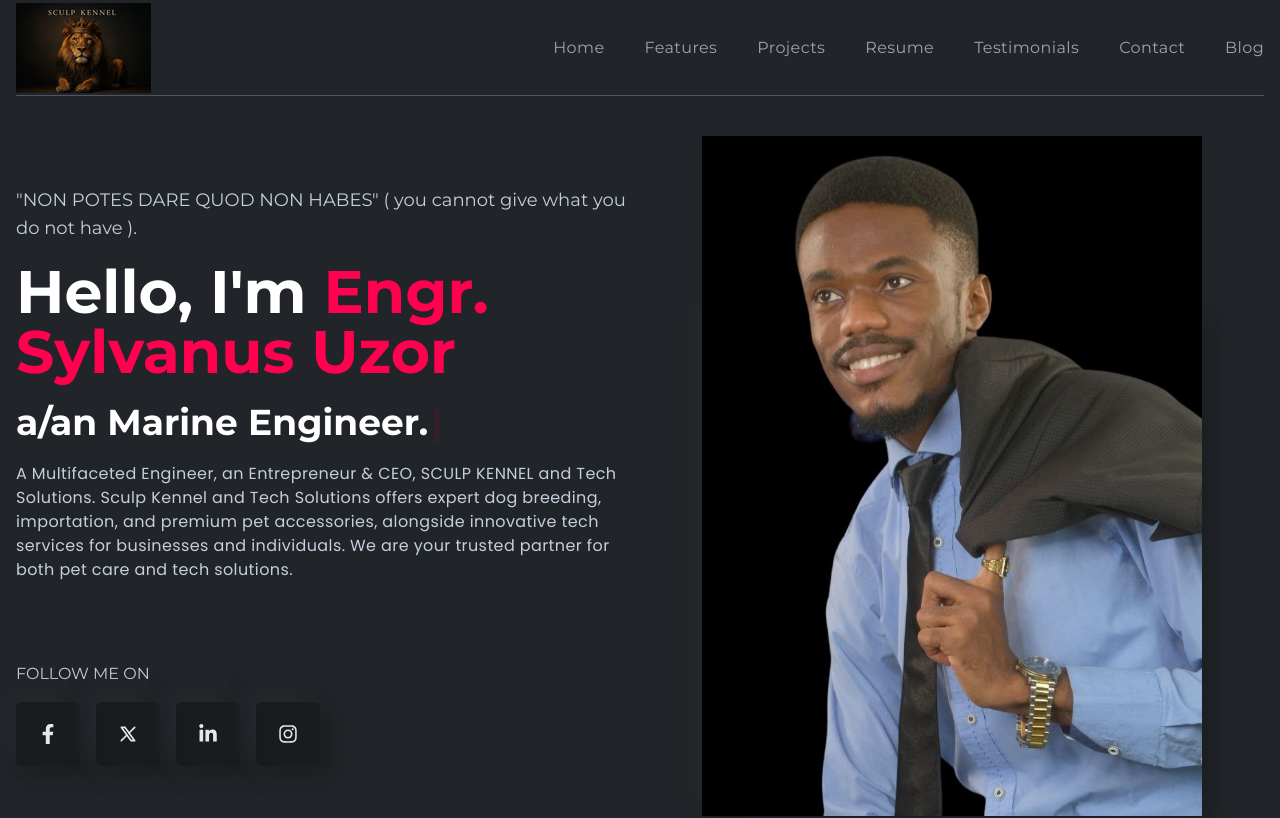
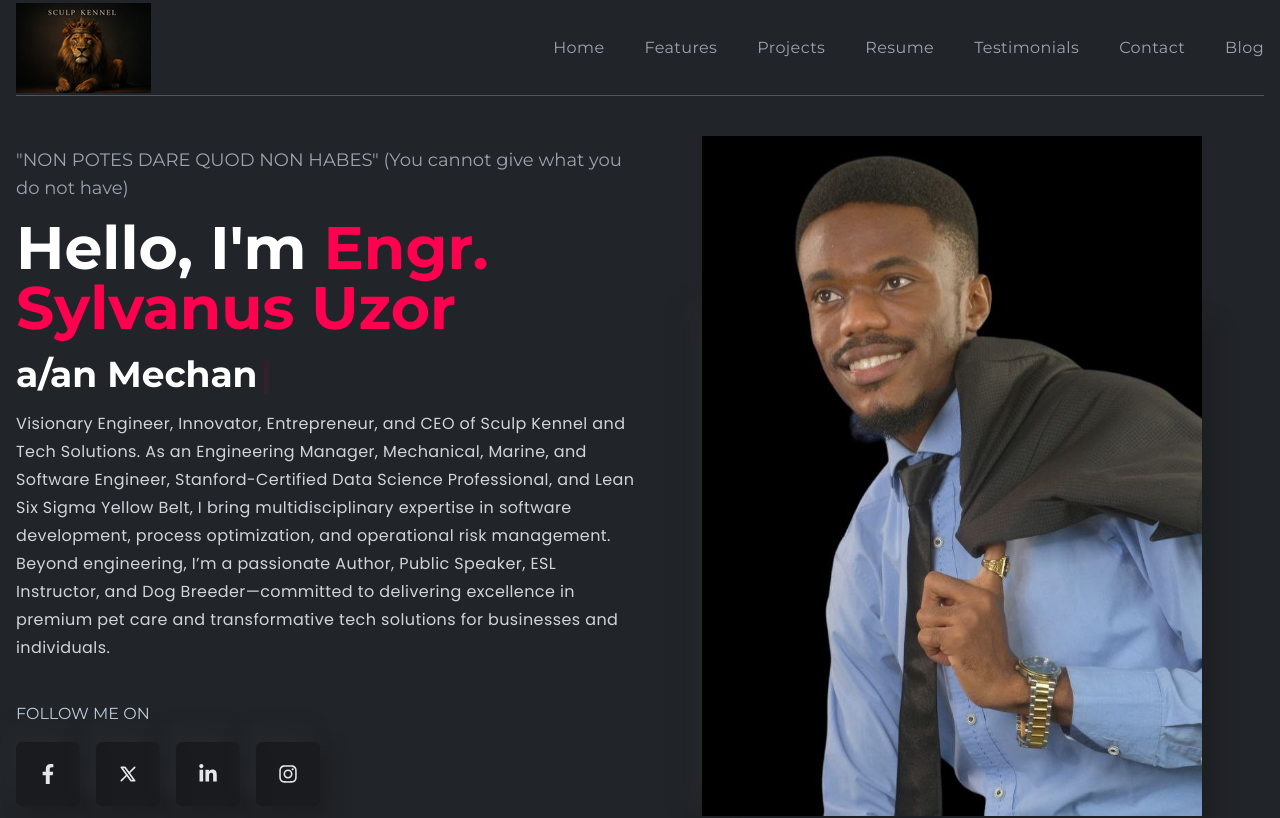
Before and after one commit to Emperoar0147/my-portfolio, a React (Create React App) app: page /blog/1 in a window 1280 px wide. Shown: the top 818 px of the page. Built offline with nearby package versions, Linux system fonts and the light colour scheme.

Commit message:
Updated banner paragraph with refined branding text

```diff
--- a/src/components/banner/LeftBanner.js
+++ b/src/components/banner/LeftBanner.js
@@ -1,43 +1,55 @@
-import React from 'react'
+import React from 'react';
 import { useTypewriter, Cursor } from "react-simple-typewriter";
 import Media from './Media';
 
 const LeftBanner = () => {
   const [text] = useTypewriter({
-      words: ["Engineering Manager", "Mechanical Engineer.", "Marine Engineer.",
-        "Software Engineer.", "OSH (Occupational Safety and Health) Certified Practitioner.",
-        "Lean Six Sigma Yellow Belt Certified Practitioner.", "Stanford-Certified Data Science Professional (Precision Medicine Focus)– Department of Genetics, Stanford University.",
-        "Academic Researcher.", "Process Optimization Researcher.", "Project Management Analyst.", "Operational Risk Analyst.", "Authur.", "Public Speaker.",
-        "Blog Writer / Technical Writer.", "ESL Teacher / Instructor.", "Dog Lover & Breeder @ Sculp Kennel.",
-        "Brand Developer (Sculp Kennel and Tech Solutions)", "Crypto Enthusiast."],
+    words: [
+      "Engineering Manager",
+      "Mechanical Engineer",
+      "Marine Engineer",
+      "Software Engineer",
+      "OSH Certified Practitioner",
+      "Lean Six Sigma Yellow Belt Certified Professional",
+      "Stanford-Certified Data Science Professional",
+      "Academic Researcher",
+      "Process Optimization Researcher",
+      "Project Management Analyst",
+      "Operational Risk Analyst",
+      "Author",
+      "Public Speaker",
+      "Technical Writer",
+      "ESL Instructor",
+      "Dog Breeder @ Sculp Kennel",
+      "Brand Developer",
+      "Crypto Enthusiast"
+    ],
     loop: true,
-      typeSpeed: 20,
-      deleteSpeed: 10,
+    typeSpeed: 50,
+    deleteSpeed: 30,
     delaySpeed: 2000,
   });
+
   return (
-    <div className="w-full lgl:w-1/2 flex flex-col gap-20">
-      <div className="flex flex-col gap-5">
-        <h4 className=" text-lg font-normal">"NON POTES DARE QUOD NON HABES" ( you cannot give what you do not have ).</h4>
-        <h1 className="text-6xl font-bold text-white">
-          Hello, I'm <span className="text-designColor capitalize"> Engr. Sylvanus Uzor</span>
+    <div className="w-full lgl:w-1/2 flex flex-col gap-10">
+      <div className="flex flex-col gap-4">
+        <h4 className="text-lg font-normal text-gray-400">
+          "NON POTES DARE QUOD NON HABES" (You cannot give what you do not have)
+        </h4>
+        <h1 className="text-5xl lgl:text-6xl font-bold text-white">
+          Hello, I'm <span className="text-designColor capitalize">Engr. Sylvanus Uzor</span>
         </h1>
-        <h2 className="text-4xl font-bold text-white">
+        <h2 className="text-3xl lgl:text-4xl font-bold text-white">
           a/an <span>{text}</span>
           <Cursor
-            cursorBlinking="false"
+            cursorBlinking={true}
             cursorStyle="|"
             cursorColor="#ff014f"
           />
         </h2>
-        <p className="text-base font-bodyFont leading-6 tracking-wide">
-          A Multifaceted Engineer, an Entrepreneur & CEO, SCULP KENNEL and Tech Solutions.
-          Sculp Kennel and Tech Solutions offers
-          expert dog breeding, importation,
-          and premium pet accessories, alongside
-          innovative tech services for businesses
-          and individuals. We are your trusted partner
-          for both pet care and tech solutions.
+        <p className="text-base font-bodyFont leading-7 tracking-wide text-gray-300">
+          Visionary Engineer, Innovator, Entrepreneur, and CEO of Sculp Kennel and Tech Solutions.
+As an Engineering Manager, Mechanical, Marine, and Software Engineer, Stanford-Certified Data Science Professional, and Lean Six Sigma Yellow Belt, I bring multidisciplinary expertise in software development, process optimization, and operational risk management. Beyond engineering, I’m a passionate Author, Public Speaker, ESL Instructor, and Dog Breeder—committed to delivering excellence in premium pet care and transformative tech solutions for businesses and individuals.
         </p>
       </div>
       {/* Media */}
@@ -46,4 +58,4 @@ const LeftBanner = () => {
   );
 }
 
-export default LeftBanner
+export default LeftBanner;
--- a/src/components/contact/ContactLeft.js
+++ b/src/components/contact/ContactLeft.js
@@ -14,15 +14,14 @@ const ContactLeft = () => {
       <div className="flex flex-col gap-4">
         <h3 className="text-3xl font-bold text-white">Engr. Sylvanus Uzor</h3>
         <p className="text-lg font-normal text-gray-400">
-          A Multifaceted Engineer
+          A Multifaceted Engineer & Entrepreneur.
         </p>
         <p className="text-base text-gray-400 tracking-wide">
-          "Passionate Software Engineer | BSc in Mechanical Engineering |
-          Associate Degree in Marine Engineering | Safety Officer |
-          Lifelong Learner & Certified Lean Six Sigma Yellow Belt |
-          Certified in PDCA | Skilled and Certified in TESL, Virtual Assistance,
-          & Customer Service Relations | Dog Lover and Breeder | Crypto Enthusiast |
-          Dedicated to Creating a Positive Impact"
+          "Visionary Engineer, Innovator, Entrepreneur, and CEO of Sculp Kennel and Tech Solutions.
+          As an Engineering Manager, Mechanical, Marine, and Software Engineer, Stanford-Certified Data Science Professional,
+          and Lean Six Sigma Yellow Belt, I bring multidisciplinary expertise in software development, process optimization,
+          and operational risk management. Beyond engineering, I’m a passionate Author, Public Speaker, ESL Instructor,
+          and Dog Breeder—committed to delivering excellence in premium pet care and transformative tech solutions for businesses and individuals."
         </p>
         <p className="text-base text-gray-400 flex items-center gap-2">
           Phone: <span className="text-lightText">+639554556537</span>
```
Lines whose indentation alone changed are shown as unchanged.
